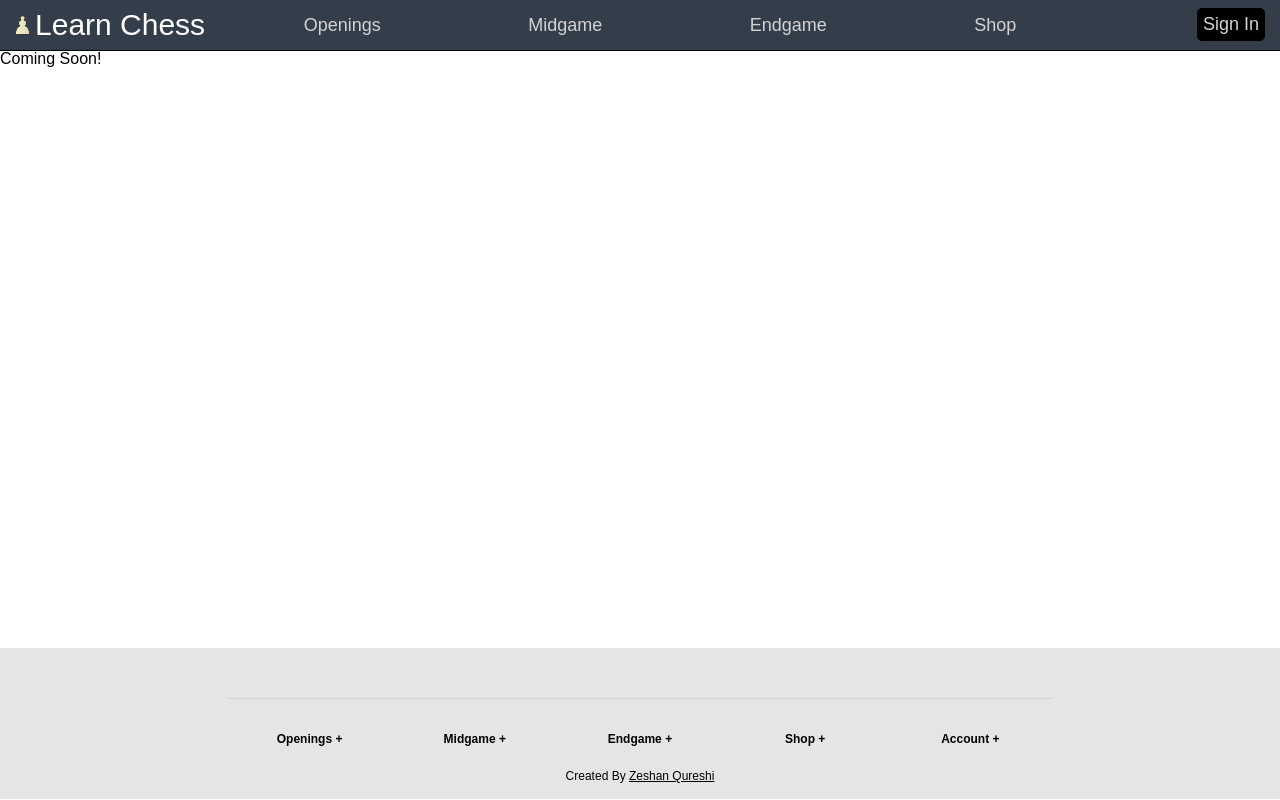
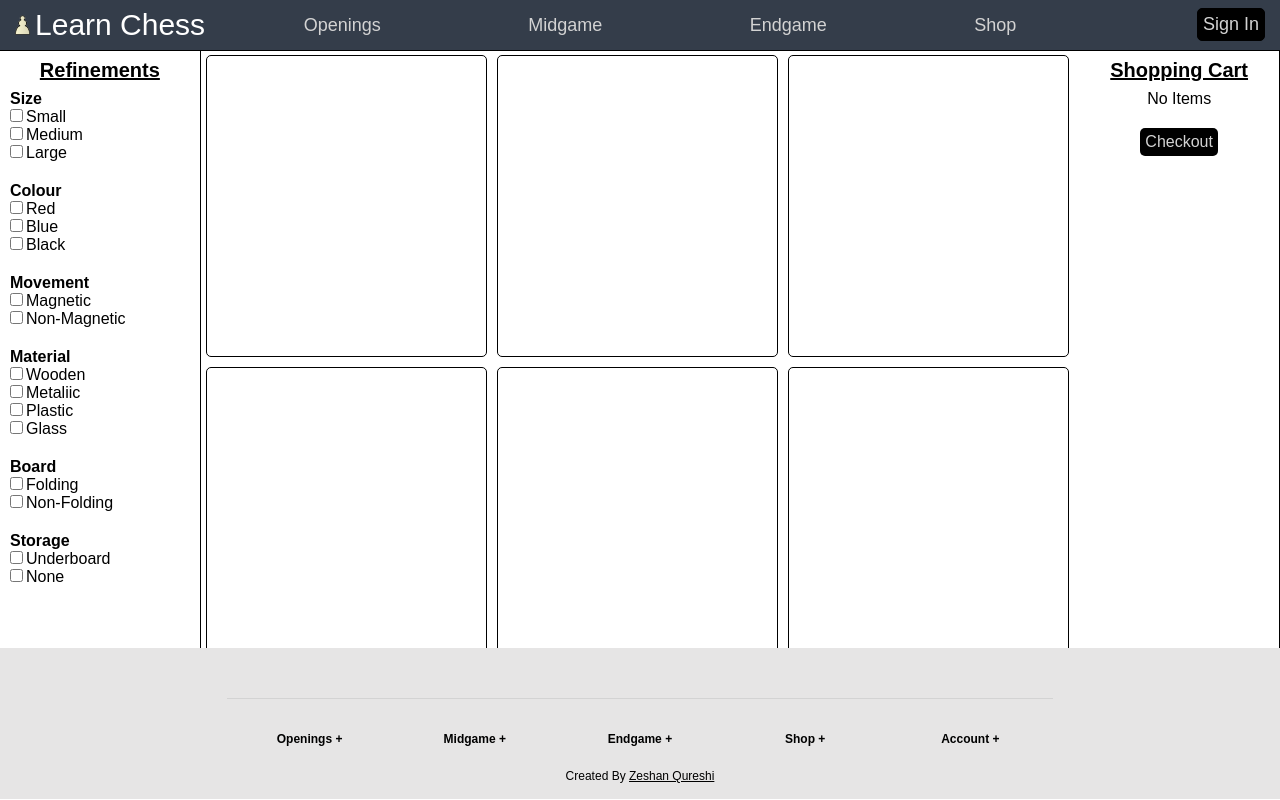
Before and after one commit to ZeshanQureshi/learn-chess, a Vue app: page /shop in a window 1280 px wide. Built offline with nearby package versions, Linux system fonts and the light colour scheme; a web font is replaced by a local one.

Commit message:
Set Up Shop

```diff
--- a/src/components/shop/ShopPage.vue
+++ b/src/components/shop/ShopPage.vue
@@ -2,9 +2,7 @@
 <div>
   <div class="shop-header"></div>
   <div class="shop-center">
-    Coming Soon!
-    <!--
-    <div class="shop-sidebar">
+    <div v-if="windowWidth > 1000" class="shop-sidebar">
       <h4>Refinements</h4>
       <div class="shop-refinement">
         <h5>Size</h5>
@@ -46,7 +44,7 @@
         <h5>Board</h5>
         <ul>
           <label><li><input type="checkbox"/>Folding</li></label>
-          <label><li><input type="checkbox"/>Single Piece</li></label>
+          <label><li><input type="checkbox"/>Non-Folding</li></label>
         </ul>
       </div>
 
@@ -61,14 +59,37 @@
 
 
     <div class="shop-content">
-      <div class="shop-item"></div>
-      <div class="shop-item"></div>
-      <div class="shop-item"></div>
-      <div class="shop-item"></div>
-      <div class="shop-item"></div>
+      <div class="shop-row">
+        <div class="shop-item"></div>
+        <div class="shop-item"></div>
+        <div class="shop-item"></div>
+      </div>
+      <div class="shop-row">
+        <div class="shop-item"></div>
+        <div class="shop-item"></div>
+        <div class="shop-item"></div>
+      </div>
+      <div class="shop-row">
+        <div class="shop-item"></div>
+        <div class="shop-item"></div>
+        <div class="shop-item"></div>
+      </div>
+      <div class="shop-row">
+        <div class="shop-item"></div>
+        <div class="shop-item"></div>
+        <div class="shop-item"></div>
+      </div>
+    </div>
 
+    <div  v-if="windowWidth > 1000" class="shop-bag">
+      <h4>Shopping Cart</h4>
+      <div class="shop-cart">
+        <p class="shop-cart-text">{{ items }}</p>
+      </div>
+      <div class="shop-button">
+        <button>Checkout</button>
+      </div>
     </div>
-      -->
   </div>
 </div>
 </template>
@@ -76,7 +97,12 @@
 <script>
 export default {
   name: 'ShopPage',
-
+  data () {
+      return {
+        windowWidth: window.innerWidth,
+        items: "No Items"
+      }
+  }
 }
 </script>
 
@@ -112,6 +138,13 @@ label:hover {
   float: left;
 }
 
+.shop-bag {
+  width: 200px;
+  height: 100%;
+  border-right: 1px black solid;
+  float: right;
+}
+
 .shop-center {
   width: 100%;
   height: calc(100vh - 202px);
@@ -125,17 +158,16 @@ label:hover {
 }
 
 .shop-content {
-  width: 100%;
+  width: calc(100% - 400px);
   height: 100%;
   background-color: white;
-  float: right;
   box-sizing: border-box;
   overflow-y: scroll;
   overflow-x: hidden;
 }
 
 .shop-item {
-  width: 25%;
+  width: calc(33% - 11px);
   height: 300px;
   border: 1px black solid;
   margin: 5px;
@@ -144,6 +176,32 @@ label:hover {
   float: left;
 }
 
+.shop-row {
+  width: 100%;
+}
+
+.shop-button {
+  display: flex;
+  justify-content: center;
+}
+
+button {
+  padding: 5px;
+  background-color: black;
+  color: lightgray;
+  border-radius: 5px;
+  margin-top: 20px;
+}
+
+button:hover {
+  cursor: pointer;
+  color: white;
+}
+
+.shop-cart-text {
+  text-align: center;
+}
+
 @media only screen and (max-width: 1000px) {
 
 
```
